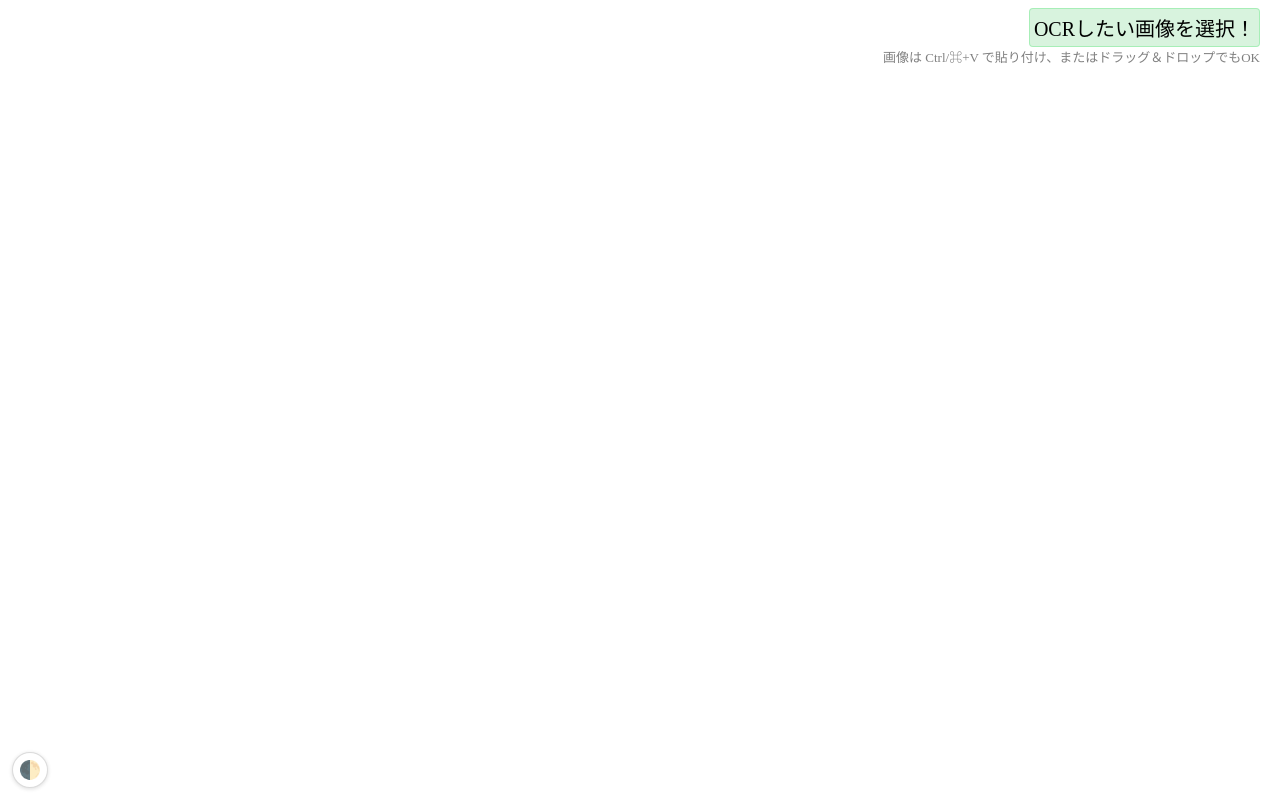
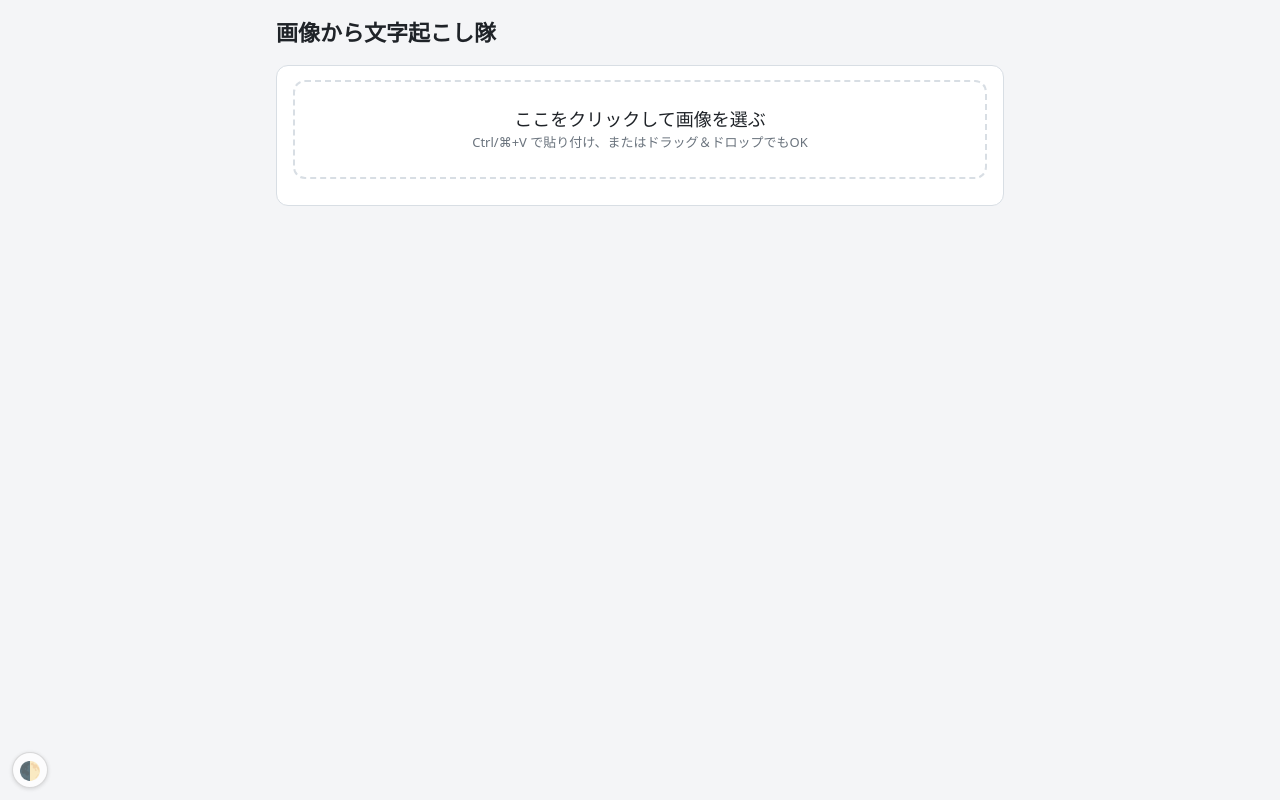
Before and after one commit to ccmiko/my-scripts, a website: page htmls/ocr.html in a window 1280 px wide. Drawn offline with Linux system fonts and the light colour scheme.

Commit message:
ocr: 共通スタイル(app.css)に移行する
上部に固定した入力欄が独自の見た目で、他のアプリとそろっていなかったため。
- 画像の選択欄をドロップ領域風のカードにし、固定表示をやめる
- 進捗と結果をカードで表示し、中身がないときは枠ごと隠す

Co-Authored-By: Claude Opus 5.5 <noreply@anthropic.com>

```diff
--- a/htmls/ocr.html
+++ b/htmls/ocr.html
@@ -18,85 +18,78 @@
         }
       }
     </script>
+    <link rel="stylesheet" href="./app.css" />
     <style>
-      .input-container {
-        width: 100%;
+      .drop {
+        display: block;
+        border: 2px dashed var(--border);
+        border-radius: 12px;
+        padding: 24px 16px;
+        text-align: center;
+        font-size: 18px;
+        cursor: pointer;
+        margin: 0 0 12px;
       }
 
-      .uploader-label {
-        margin-left: auto;
-        margin-right: 20px;
-        width: fit-content;
-        font-size: 20px;
-        border-radius: 4px;
-        border: solid 1px;
-        border-color: #6de68974;
-        padding: 4px;
-        background-color: #a9e4b774;
-      }
-
-      .uploader-label:hover {
-        cursor: pointer;
-        opacity: 0.5;
-      }
-
-      .input-container {
-        position: fixed;
-        top: 0;
-        left: 0;
-        padding: 8px 0 4px;
-        /* スクロールした結果が透けて重ならないようにする */
-        background-color: Canvas;
-      }
-
-      .status-container {
-        /* 上部に固定表示している入力欄と重ならないようにする */
-        padding-top: 100px;
-      }
-
-      .show-ocr-result-container {
-        display: inline-block;
+      .drop:hover,
+      body.dragging .drop {
+        border-color: var(--accent);
       }
 
       .lang-container {
-        margin-right: 20px;
-        text-align: right;
         font-size: 14px;
       }
 
       .lang-container label {
+        display: inline;
         margin-left: 8px;
         white-space: nowrap;
       }
 
-      .hint {
-        margin-right: 20px;
-        text-align: right;
-        font-size: 13px;
-        color: GrayText;
+      #status-container ul {
+        margin: 0;
+        padding-left: 1.2em;
+        font-size: 14px;
       }
 
-      body.dragging {
-        outline: 4px dashed #6de689;
-        outline-offset: -4px;
+      #show-ocr-result-container h2 {
+        margin-top: 16px;
+        word-break: break-all;
+      }
+
+      #show-ocr-result-container img {
+        margin: 8px 0;
+        border-radius: 6px;
+        max-width: 100% !important;
+      }
+
+      /* まだ中身がない枠は表示しない */
+      section:has(> #status-container:empty),
+      section:has(> #show-ocr-result-container:empty) {
+        display: none;
       }
     </style>
   </head>
 
   <body>
     <div class="wrapper">
-      <div class="input-container">
-        <label id="uploader-label" for="uploader">
-          <div id="uploader-elem" class="uploader-label">OCRしたい画像を選択！</div>
+      <h1>画像から文字起こし隊</h1>
+      <section>
+        <label id="uploader-label" class="drop" for="uploader">
+          <span id="uploader-elem">ここをクリックして画像を選ぶ</span>
+          <span class="muted" style="display: block">Ctrl/⌘+V で貼り付け、またはドラッグ＆ドロップでもOK</span>
         </label>
-        <input type="file" id="uploader" accept="image/*" multiple style="display: none" />
+        <input type="file" id="uploader" accept="image/*" multiple hidden />
         <div id="lang-container" class="lang-container">
           <!-- jsで言語の選択肢を挿入 -->
         </div>
-        <div class="hint">画像は Ctrl/⌘+V で貼り付け、またはドラッグ＆ドロップでもOK</div>
-      </div>
-      <div id="status-container" class="status-container"></div>
-      <div id="show-ocr-result-container"></div>
+      </section>
+      <section>
+        <div id="status-container"></div>
+      </section>
+      <section>
+        <div id="show-ocr-result-container"></div>
+      </section>
     </div>
 
     <script type="module">
```
